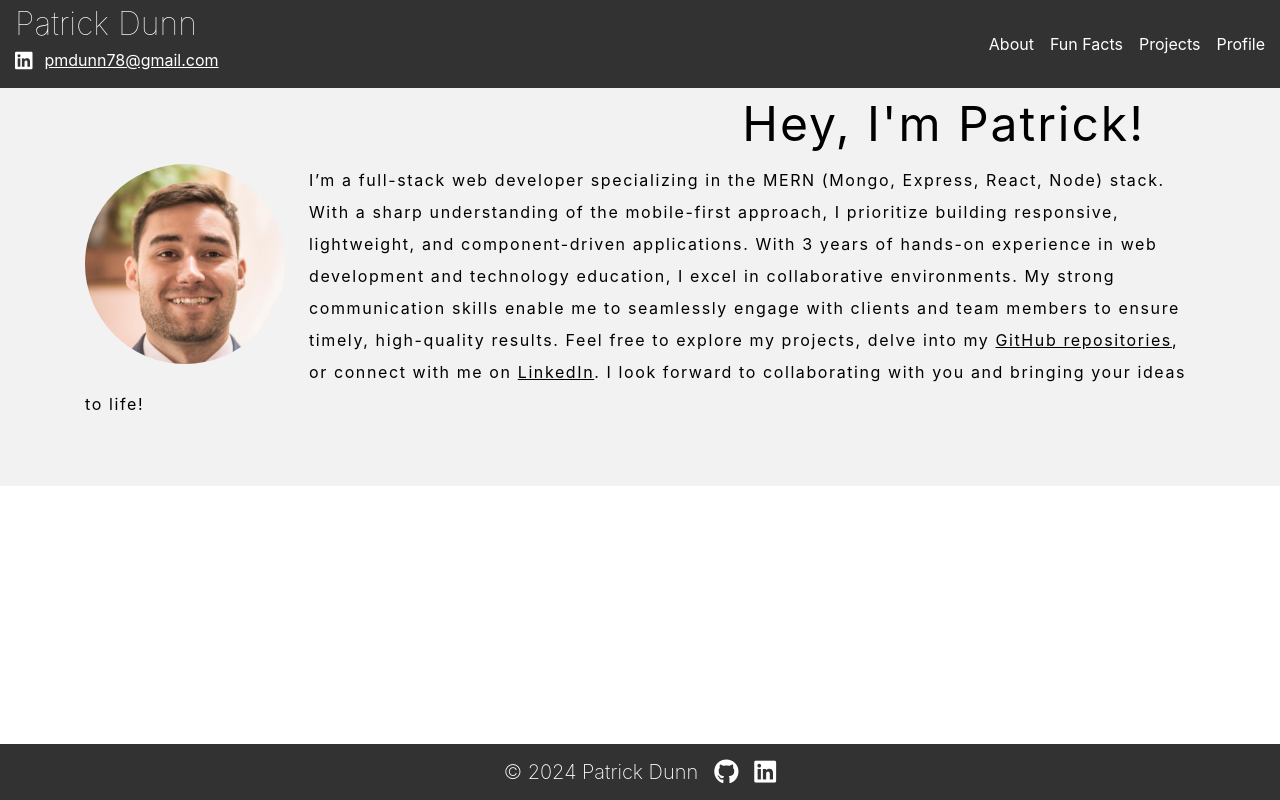
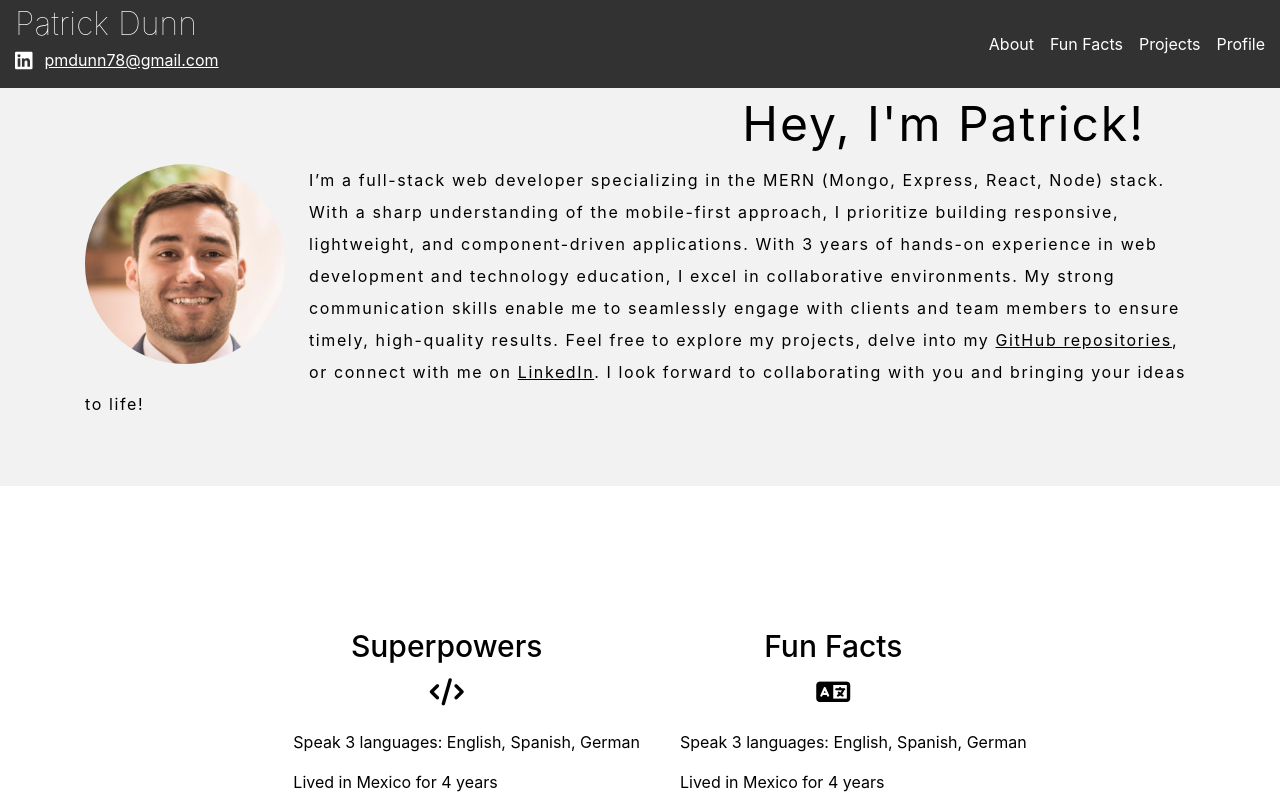
Before and after one commit to knightmac19/portfolio-2024, a React (Create React App) app: page / in a window 1280 px wide. Shown: the top 800 px of the page. Built offline with nearby package versions, Linux system fonts and the light colour scheme; some icons are missing.

Commit message:
adjust component name for fun facts

```diff
--- a/src/App.js
+++ b/src/App.js
@@ -2,6 +2,8 @@ import Header from "./components/Header";
 import Nav from "./components/Nav";
 import Footer from "./components/Footer";
 import About from "./components/About";
+import FunFacts from "./components/FunFacts";
+import Projects from "./components/Projects";
 
 const App = () => {
   return (
@@ -12,6 +14,8 @@ const App = () => {
         </Header>
         <main>
           <About />
+          <FunFacts />
+          <Projects />
         </main>
       </div>
       <Footer />
--- a/src/components/Highlights/index.js
+++ b/src/components/FunFacts/index.js
@@ -1,4 +1,4 @@
-const Highlights = () => {
+const FunFacts = () => {
   return (
     <div id="facts" className="facts-wrapper">
       <section className="facts container">
@@ -40,4 +40,4 @@ const Highlights = () => {
   );
 };
 
-export default Highlights;
+export default FunFacts;
```
